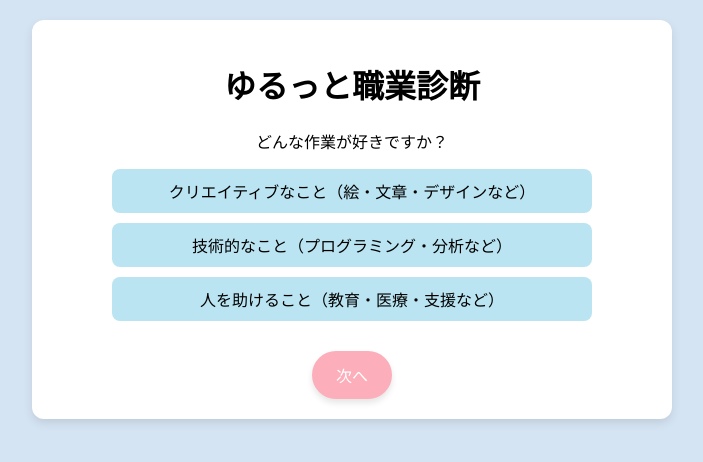
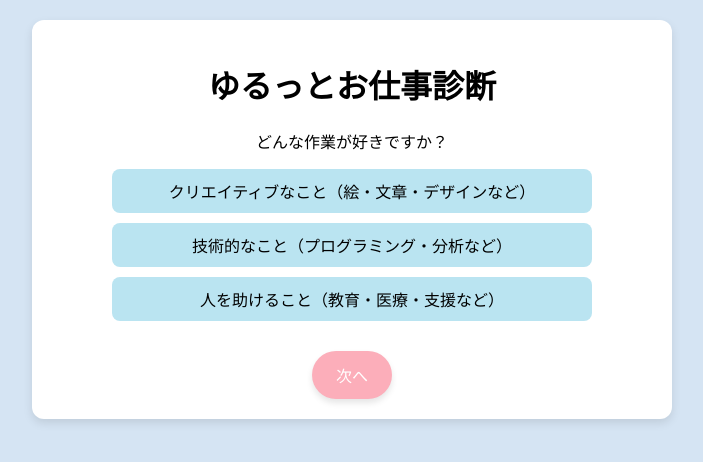
Before and after one commit to erioonishi/occupational_diagnosis, a plain HTML site: page index.html in a window 1280 px wide. Shown: the whole page, without its empty margins (288-991 px from the left). Drawn offline with Linux system fonts and the light colour scheme; a web font is replaced by a local one.

Commit message:
20250614index.html修正

```diff
--- a/index.html
+++ b/index.html
@@ -2,13 +2,13 @@
 <html lang="ja">
 <head>
     <meta charset="UTF-8">
-    <title>ゆるっと職業診断</title>
+    <title>ゆるっとお仕事診断</title>
       <link href="https://fonts.googleapis.com/css2?family=Yomogi&display=swap" rel="stylesheet">
     <link rel="stylesheet" href="style.css">
 </head>
 <body>
     <div class="container">
-        <h1>ゆるっと職業診断</h1>
+        <h1>ゆるっとお仕事診断</h1>
         <div id="question-container"><!--質問文や選択肢を表示する部分をまとめる(IDでJavaScriptから操作しやすい)-->
            <p id="question-text"></p><!--質問文を表示する空の段落タグでJavaScriptでここに質問のテキストが入る-->
             <div id="choices"></div><!--選択肢のボタンを入れる空の箱でJavaScriptで選択肢ボタンを動的に生成してここに入れる-->
```
